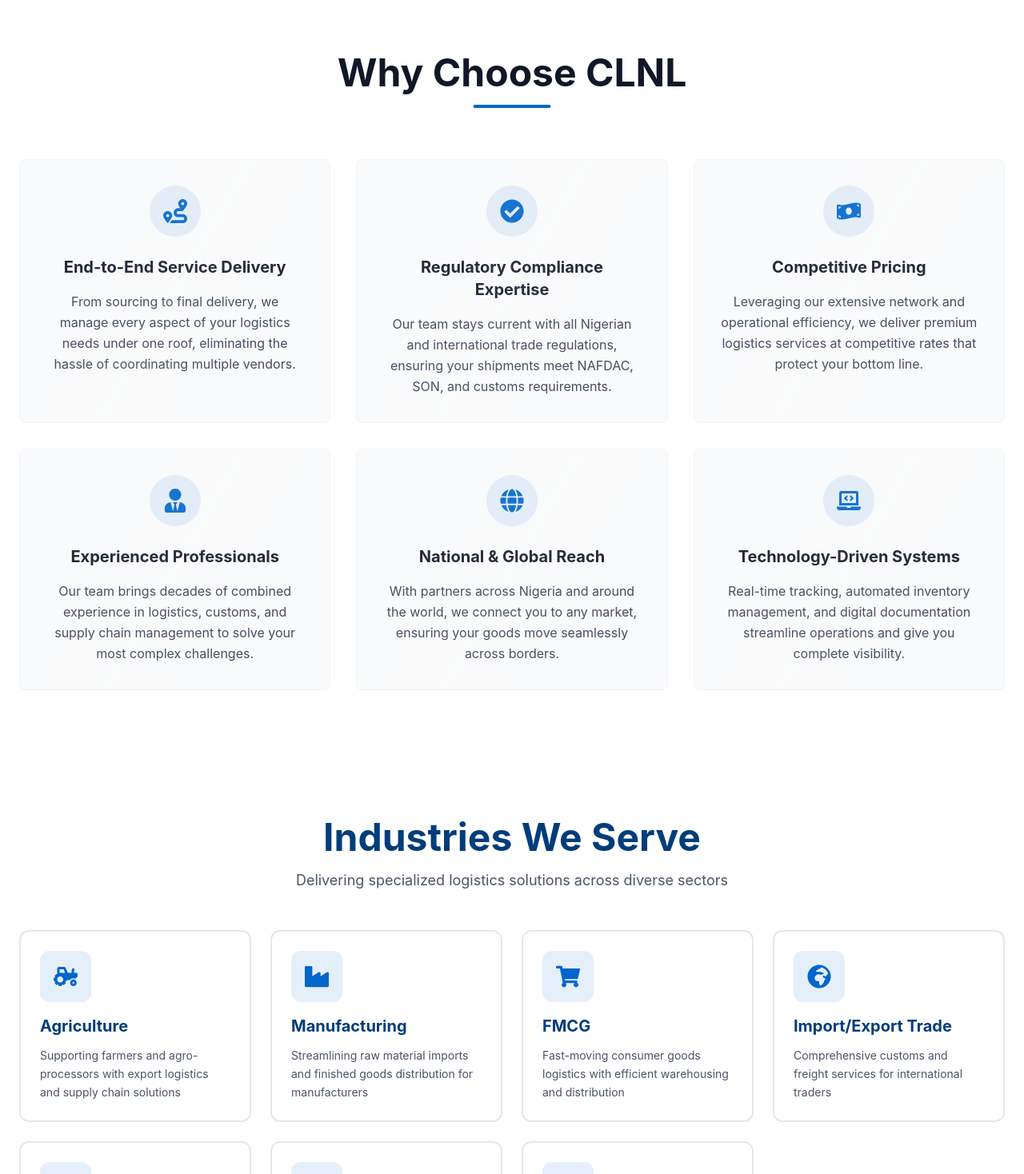
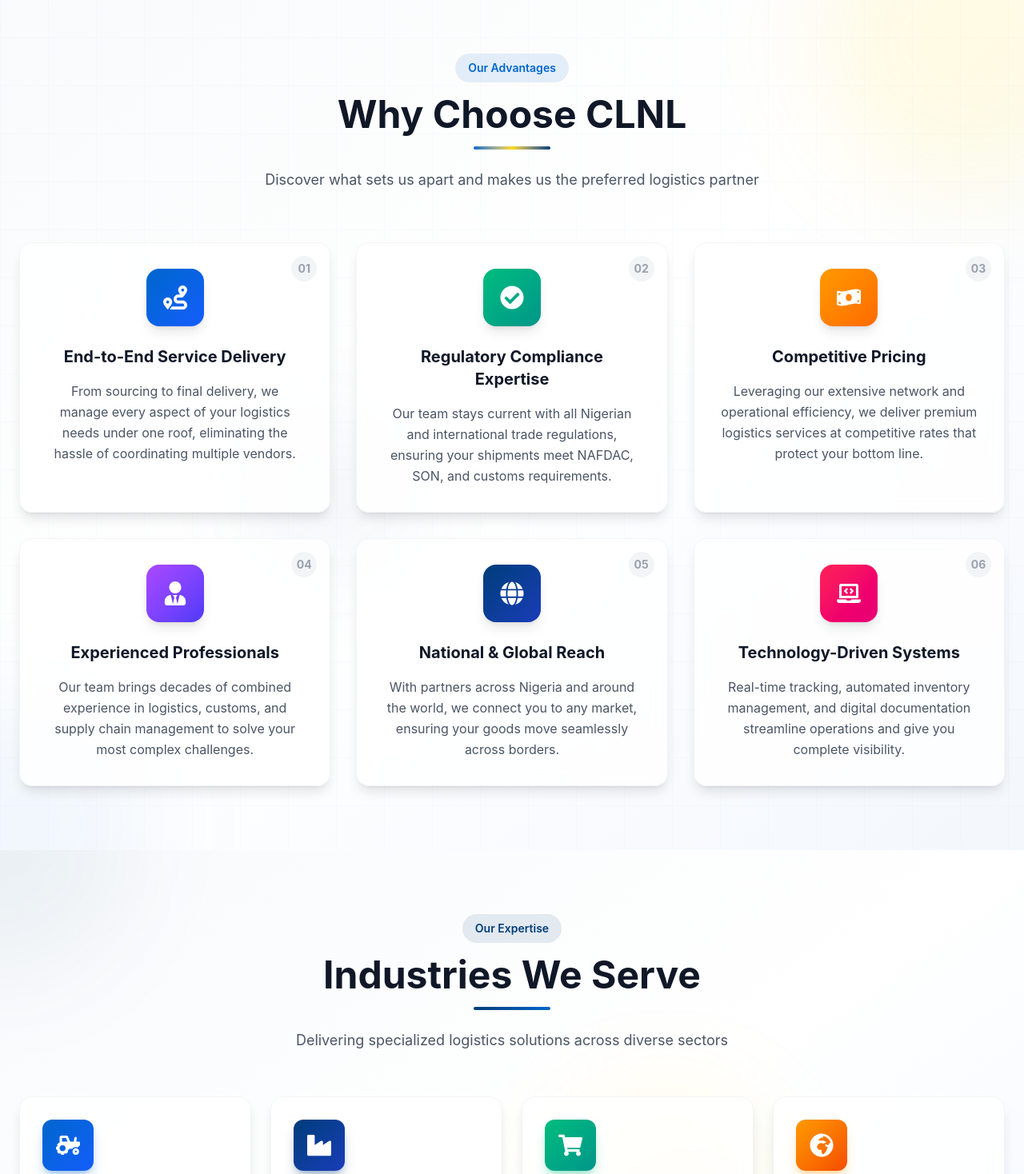
Before and after one commit to stephenmayowa112/clnl, a Next.js app: page / in a window 1280 px wide. Shown: the part 2680-4148 px from the top of the page at 80% size. Built offline with nearby package versions, Linux system fonts and the light colour scheme; no server answers.

Commit message:
Enhance Industries and Why Choose Us sections with improved styling and gradient backgrounds

```diff
--- a/src/components/sections/Industries.tsx
+++ b/src/components/sections/Industries.tsx
@@ -29,6 +29,19 @@
   FaBuilding,
 };
 
+// Color palette for variety
+const colorPalettes = [
+  { bg: 'from-primary to-blue-600', shadow: 'shadow-primary/30' },
+  { bg: 'from-secondary to-blue-800', shadow: 'shadow-secondary/30' },
+  { bg: 'from-emerald-500 to-teal-600', shadow: 'shadow-emerald-500/30' },
+  { bg: 'from-amber-500 to-orange-600', shadow: 'shadow-amber-500/30' },
+  { bg: 'from-purple-500 to-indigo-600', shadow: 'shadow-purple-500/30' },
+  { bg: 'from-rose-500 to-pink-600', shadow: 'shadow-rose-500/30' },
+  { bg: 'from-cyan-500 to-blue-500', shadow: 'shadow-cyan-500/30' },
+  { bg: 'from-lime-500 to-green-600', shadow: 'shadow-lime-500/30' },
+  { bg: 'from-fuchsia-500 to-purple-600', shadow: 'shadow-fuchsia-500/30' },
+];
+
 export const Industries: React.FC = () => {
   const [showAll, setShowAll] = React.useState(false);
   const [isMobile, setIsMobile] = React.useState(false);
@@ -48,28 +61,47 @@
   const hasMore = isMobile && industries.length > 3;
 
   return (
-    <section id="industries" className="py-16 sm:py-20 bg-white">
-      <div className="container mx-auto px-4 sm:px-6">
+    <section id="industries" className="py-16 sm:py-20 bg-gradient-to-br from-slate-50 via-white to-blue-50 relative overflow-hidden">
+      {/* Decorative Background Elements */}
+      <div className="absolute inset-0 overflow-hidden pointer-events-none">
+        {/* Top-left blob */}
+        <div className="absolute -top-40 -left-40 w-80 h-80 bg-secondary/5 rounded-full blur-3xl" />
+        {/* Bottom-right blob */}
+        <div className="absolute -bottom-40 -right-40 w-96 h-96 bg-primary/5 rounded-full blur-3xl" />
+        {/* Center accent */}
+        <div className="absolute top-1/3 right-1/4 w-64 h-64 bg-accent/10 rounded-full blur-3xl" />
+        {/* Dot pattern */}
+        <div className="absolute inset-0 opacity-[0.02]" style={{
+          backgroundImage: 'radial-gradient(circle, #003D7A 1px, transparent 1px)',
+          backgroundSize: '40px 40px',
+        }} />
+      </div>
+
+      <div className="container mx-auto px-4 sm:px-6 relative z-10">
         {/* Section Header */}
         <motion.div
           initial={{ opacity: 0, y: 20 }}
           whileInView={{ opacity: 1, y: 0 }}
           viewport={{ once: true }}
           transition={{ duration: 0.6 }}
-          className="text-center mb-8 sm:mb-12"
+          className="text-center mb-10 sm:mb-14"
         >
-          <h2 className="text-2xl sm:text-3xl md:text-4xl lg:text-5xl font-bold text-secondary mb-3 sm:mb-4">
+          <span className="inline-block px-4 py-2 bg-secondary/10 text-secondary font-semibold rounded-full text-sm mb-4">
+            Our Expertise
+          </span>
+          <h2 className="text-2xl sm:text-3xl md:text-4xl lg:text-5xl font-bold text-gray-900 mb-4">
             Industries We Serve
           </h2>
+          <div className="w-24 h-1 bg-gradient-to-r from-secondary to-primary mx-auto mb-6 rounded-full"></div>
           <p className="text-base sm:text-lg text-gray-600 max-w-3xl mx-auto px-2">
             Delivering specialized logistics solutions across diverse sectors
           </p>
         </motion.div>
 
         {/* Industries Grid */}
-        <div className="grid grid-cols-1 sm:grid-cols-2 lg:grid-cols-4 gap-4 sm:gap-6">
+        <div className="grid grid-cols-1 sm:grid-cols-2 lg:grid-cols-4 gap-5 sm:gap-6">
           {displayedIndustries.map((industry, index) => (
-            <IndustryCard key={industry.id} industry={industry} index={index} />
+            <IndustryCard key={industry.id} industry={industry} index={index} colorPalette={colorPalettes[index % colorPalettes.length]} />
           ))}
         </div>
 
@@ -79,14 +111,16 @@
             initial={{ opacity: 0, y: 10 }}
             animate={{ opacity: 1, y: 0 }}
             transition={{ duration: 0.3 }}
-            className="flex justify-center mt-6"
+            className="flex justify-center mt-8"
           >
-            <button
+            <motion.button
+              whileHover={{ scale: 1.05 }}
+              whileTap={{ scale: 0.95 }}
               onClick={() => setShowAll(true)}
-              className="px-6 py-3 bg-primary text-white font-semibold rounded-lg hover:bg-secondary transition-colors duration-300 shadow-md hover:shadow-lg"
+              className="px-8 py-4 bg-gradient-to-r from-primary to-secondary text-white font-semibold rounded-xl hover:shadow-xl hover:shadow-primary/25 transition-all duration-300"
             >
               See More Industries
-            </button>
+            </motion.button>
           </motion.div>
         )}
 
@@ -96,14 +130,16 @@
             initial={{ opacity: 0, y: 10 }}
             animate={{ opacity: 1, y: 0 }}
             transition={{ duration: 0.3 }}
-            className="flex justify-center mt-6"
+            className="flex justify-center mt-8"
           >
-            <button
+            <motion.button
+              whileHover={{ scale: 1.05 }}
+              whileTap={{ scale: 0.95 }}
               onClick={() => setShowAll(false)}
-              className="px-6 py-3 bg-gray-200 text-gray-700 font-semibold rounded-lg hover:bg-gray-300 transition-colors duration-300 shadow-md hover:shadow-lg"
+              className="px-8 py-4 bg-white text-gray-700 font-semibold rounded-xl border-2 border-gray-200 hover:border-primary hover:text-primary hover:shadow-lg transition-all duration-300"
             >
               See Less
-            </button>
+            </motion.button>
           </motion.div>
         )}
       </div>
@@ -114,9 +150,10 @@
 interface IndustryCardProps {
   industry: Industry;
   index: number;
+  colorPalette: { bg: string; shadow: string };
 }
 
-const IndustryCard: React.FC<IndustryCardProps> = ({ industry, index }) => {
+const IndustryCard: React.FC<IndustryCardProps> = ({ industry, index, colorPalette }) => {
   const IconComponent = iconMap[industry.icon];
 
   return (
@@ -125,27 +162,35 @@
       whileInView={{ opacity: 1, y: 0 }}
       viewport={{ once: true }}
       transition={{ duration: 0.5, delay: index * 0.1 }}
-      className="group relative bg-white rounded-xl border-2 border-gray-200 p-5 sm:p-6 hover:border-primary hover:shadow-xl transition-all duration-300 cursor-pointer"
+      whileHover={{ y: -8, transition: { duration: 0.3 } }}
+      className="group relative bg-white/80 backdrop-blur-sm rounded-2xl border border-gray-100 p-6 sm:p-7 shadow-lg hover:shadow-2xl transition-all duration-300 cursor-pointer overflow-hidden"
     >
+      {/* Gradient border on hover */}
+      <div className="absolute inset-0 rounded-2xl bg-gradient-to-br from-primary/20 via-transparent to-accent/20 opacity-0 group-hover:opacity-100 transition-opacity duration-500 pointer-events-none" />
+
       {/* Icon */}
-      <div className="flex items-center justify-center w-14 h-14 sm:w-16 sm:h-16 bg-primary/10 rounded-xl mb-3 sm:mb-4 group-hover:bg-primary group-hover:scale-110 transition-all duration-300">
+      <motion.div
+        whileHover={{ scale: 1.1, rotate: [0, -5, 5, 0] }}
+        transition={{ duration: 0.3 }}
+        className={`flex items-center justify-center w-14 h-14 sm:w-16 sm:h-16 bg-gradient-to-br ${colorPalette.bg} rounded-xl mb-4 shadow-lg ${colorPalette.shadow} group-hover:shadow-xl transition-all duration-300`}
+      >
         {IconComponent && (
-          <IconComponent className="text-2xl sm:text-3xl text-primary group-hover:text-white transition-colors duration-300" />
+          <IconComponent className="text-2xl sm:text-3xl text-white" />
         )}
-      </div>
+      </motion.div>
 
       {/* Industry Name */}
-      <h3 className="text-lg sm:text-xl font-bold text-secondary mb-2 sm:mb-3 group-hover:text-primary transition-colors duration-300">
+      <h3 className="text-lg sm:text-xl font-bold text-gray-900 mb-3 group-hover:text-primary transition-colors duration-300">
         {industry.name}
       </h3>
 
       {/* Description */}
-      <p className="text-gray-600 text-xs sm:text-sm leading-relaxed">
+      <p className="text-gray-600 text-sm leading-relaxed">
         {industry.description}
       </p>
 
-      {/* Hover Effect Overlay */}
-      <div className="absolute inset-0 bg-linear-to-br from-primary/5 to-transparent rounded-xl opacity-0 group-hover:opacity-100 transition-opacity duration-300 pointer-events-none" />
+      {/* Bottom accent line */}
+      <div className={`absolute bottom-0 left-0 right-0 h-1 bg-gradient-to-r ${colorPalette.bg} transform scale-x-0 group-hover:scale-x-100 transition-transform duration-500 origin-left`} />
     </motion.div>
   );
 };
--- a/src/components/sections/WhyChooseUs.tsx
+++ b/src/components/sections/WhyChooseUs.tsx
@@ -21,6 +21,16 @@
   FaGlobe,
   FaLaptopCode,
 };
+
+// Gradient colors for variety
+const gradientColors = [
+  { bg: 'from-primary to-blue-600', light: 'bg-primary/10', text: 'text-primary' },
+  { bg: 'from-emerald-500 to-teal-600', light: 'bg-emerald-500/10', text: 'text-emerald-600' },
+  { bg: 'from-amber-500 to-orange-500', light: 'bg-amber-500/10', text: 'text-amber-600' },
+  { bg: 'from-purple-500 to-indigo-600', light: 'bg-purple-500/10', text: 'text-purple-600' },
+  { bg: 'from-secondary to-blue-800', light: 'bg-secondary/10', text: 'text-secondary' },
+  { bg: 'from-rose-500 to-pink-600', light: 'bg-rose-500/10', text: 'text-rose-600' },
+];
 
 export const WhyChooseUs: React.FC = () => {
   const containerVariants = {
@@ -46,8 +56,23 @@
   };
 
   return (
-    <section id="why-choose-us" className="py-16 sm:py-20 bg-white">
-      <div className="container mx-auto px-4 sm:px-6">
+    <section id="why-choose-us" className="py-16 sm:py-20 bg-gradient-to-br from-gray-50 via-white to-primary/5 relative overflow-hidden">
+      {/* Decorative Background Elements */}
+      <div className="absolute inset-0 overflow-hidden pointer-events-none">
+        {/* Top-right blob */}
+        <div className="absolute -top-32 -right-32 w-96 h-96 bg-accent/10 rounded-full blur-3xl" />
+        {/* Bottom-left blob */}
+        <div className="absolute -bottom-32 -left-32 w-80 h-80 bg-primary/5 rounded-full blur-3xl" />
+        {/* Floating accent */}
+        <div className="absolute top-1/2 left-1/4 w-48 h-48 bg-secondary/5 rounded-full blur-3xl" />
+        {/* Grid pattern */}
+        <div className="absolute inset-0 opacity-[0.015]" style={{
+          backgroundImage: 'linear-gradient(#0066CC 1px, transparent 1px), linear-gradient(90deg, #0066CC 1px, transparent 1px)',
+          backgroundSize: '60px 60px',
+        }} />
+      </div>
+
+      <div className="container mx-auto px-4 sm:px-6 relative z-10">
         <motion.div
           initial="hidden"
           whileInView="visible"
@@ -56,41 +81,66 @@
         >
           {/* Section Header */}
           <motion.div variants={itemVariants} className="text-center mb-12 sm:mb-16">
-            <h2 className="text-3xl sm:text-4xl md:text-5xl font-bold text-gray-900 mb-3 sm:mb-4">
+            <span className="inline-block px-4 py-2 bg-primary/10 text-primary font-semibold rounded-full text-sm mb-4">
+              Our Advantages
+            </span>
+            <h2 className="text-3xl sm:text-4xl md:text-5xl font-bold text-gray-900 mb-4">
               Why Choose CLNL
             </h2>
-            <div className="w-20 sm:w-24 h-1 bg-primary mx-auto"></div>
+            <div className="w-24 h-1 bg-gradient-to-r from-primary via-accent to-secondary mx-auto rounded-full mb-6"></div>
+            <p className="text-base sm:text-lg text-gray-600 max-w-2xl mx-auto">
+              Discover what sets us apart and makes us the preferred logistics partner
+            </p>
           </motion.div>
 
           {/* Differentiators Grid */}
           <div className="grid grid-cols-1 md:grid-cols-2 lg:grid-cols-3 gap-6 sm:gap-8 max-w-7xl mx-auto">
-            {differentiators.map((differentiator) => {
+            {differentiators.map((differentiator, index) => {
               const IconComponent = iconMap[differentiator.icon];
+              const colors = gradientColors[index % gradientColors.length];
 
               return (
                 <motion.div
                   key={differentiator.id}
                   variants={itemVariants}
-                  className="bg-gray-50 rounded-lg p-6 sm:p-8 hover:shadow-xl transition-all duration-300 border border-gray-100 card-hover shine-effect"
+                  whileHover={{ y: -8, transition: { duration: 0.3 } }}
+                  className="group relative bg-white/80 backdrop-blur-sm rounded-2xl p-6 sm:p-8 shadow-lg hover:shadow-2xl transition-all duration-300 border border-gray-100 overflow-hidden"
                 >
+                  {/* Gradient overlay on hover */}
+                  <div className={`absolute inset-0 bg-gradient-to-br ${colors.bg} opacity-0 group-hover:opacity-[0.03] transition-opacity duration-500`} />
+
+                  {/* Number badge */}
+                  <div className="absolute top-4 right-4 w-8 h-8 bg-gray-100 group-hover:bg-primary/10 rounded-full flex items-center justify-center transition-colors duration-300">
+                    <span className="text-sm font-bold text-gray-400 group-hover:text-primary transition-colors duration-300">
+                      {String(index + 1).padStart(2, '0')}
+                    </span>
+                  </div>
+
                   {/* Icon */}
-                  <div className="flex justify-center mb-4 sm:mb-6">
-                    <div className="w-14 h-14 sm:w-16 sm:h-16 bg-primary/10 rounded-full flex items-center justify-center icon-pulse">
+                  <motion.div
+                    whileHover={{ scale: 1.1, rotate: [0, -5, 5, 0] }}
+                    transition={{ duration: 0.3 }}
+                    className="flex justify-center mb-5 sm:mb-6"
+                  >
+                    <div className={`w-16 h-16 sm:w-18 sm:h-18 bg-gradient-to-br ${colors.bg} rounded-2xl flex items-center justify-center shadow-lg group-hover:shadow-xl transition-shadow duration-300`}>
                       {IconComponent && (
-                        <IconComponent className="text-2xl sm:text-3xl text-primary" />
+                        <IconComponent className="text-2xl sm:text-3xl text-white" />
                       )}
                     </div>
-                  </div>
+                  </motion.div>
 
                   {/* Title */}
-                  <h3 className="text-lg sm:text-xl font-bold text-gray-900 mb-3 sm:mb-4 text-center">
+                  <h3 className="text-lg sm:text-xl font-bold text-gray-900 mb-3 sm:mb-4 text-center group-hover:text-primary transition-colors duration-300">
                     {differentiator.title}
                   </h3>
 
                   {/* Description */}
-                  <p className="text-sm sm:text-base text-gray-700 text-center leading-relaxed">
+                  <p className="text-sm sm:text-base text-gray-600 text-center leading-relaxed">
                     {differentiator.description}
                   </p>
+
+                  {/* Bottom accent line */}
+                  <div className={`absolute bottom-0 left-0 right-0 h-1 bg-gradient-to-r ${colors.bg} transform scale-x-0 group-hover:scale-x-100 transition-transform duration-500 origin-center`} />
                 </motion.div>
               );
             })}
```
